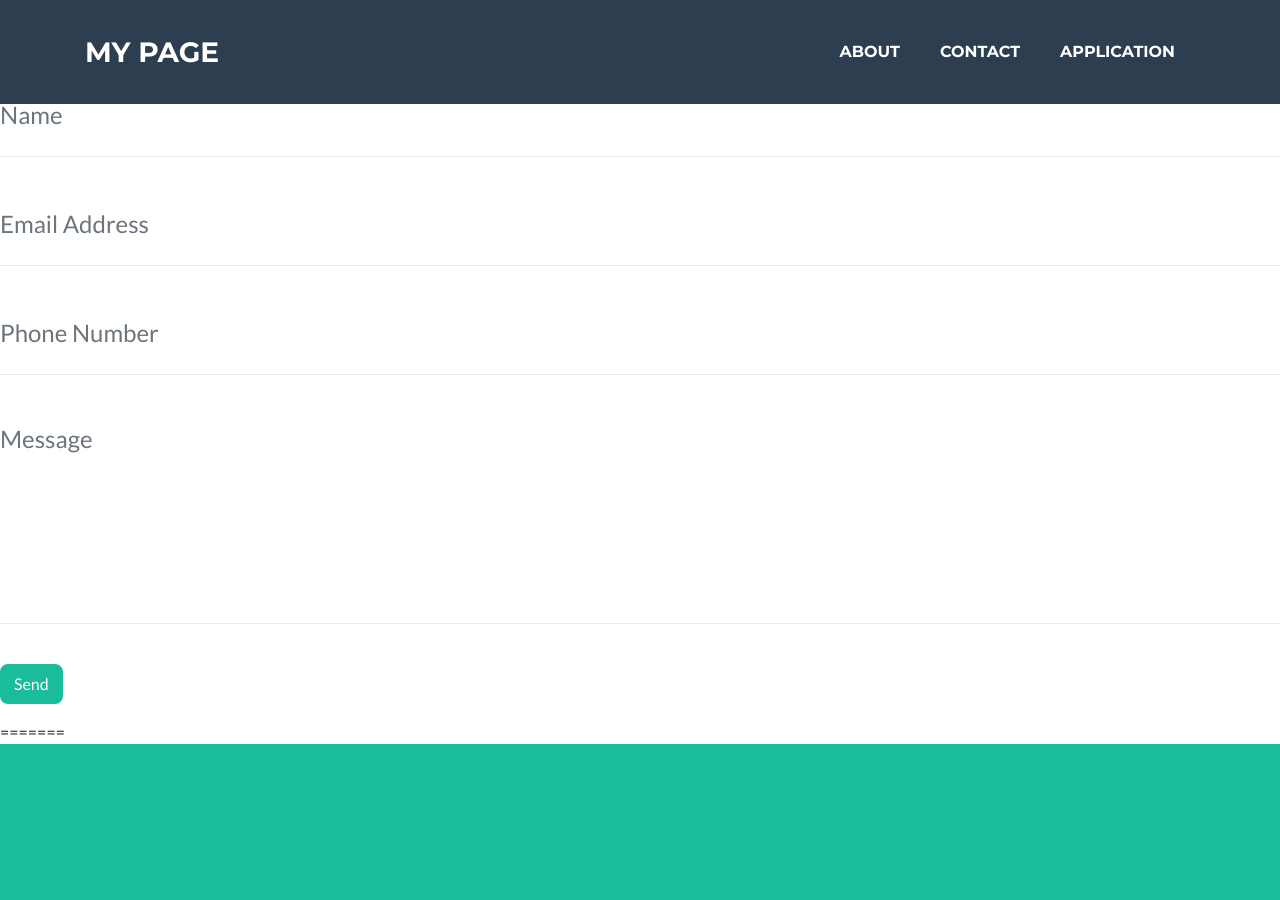
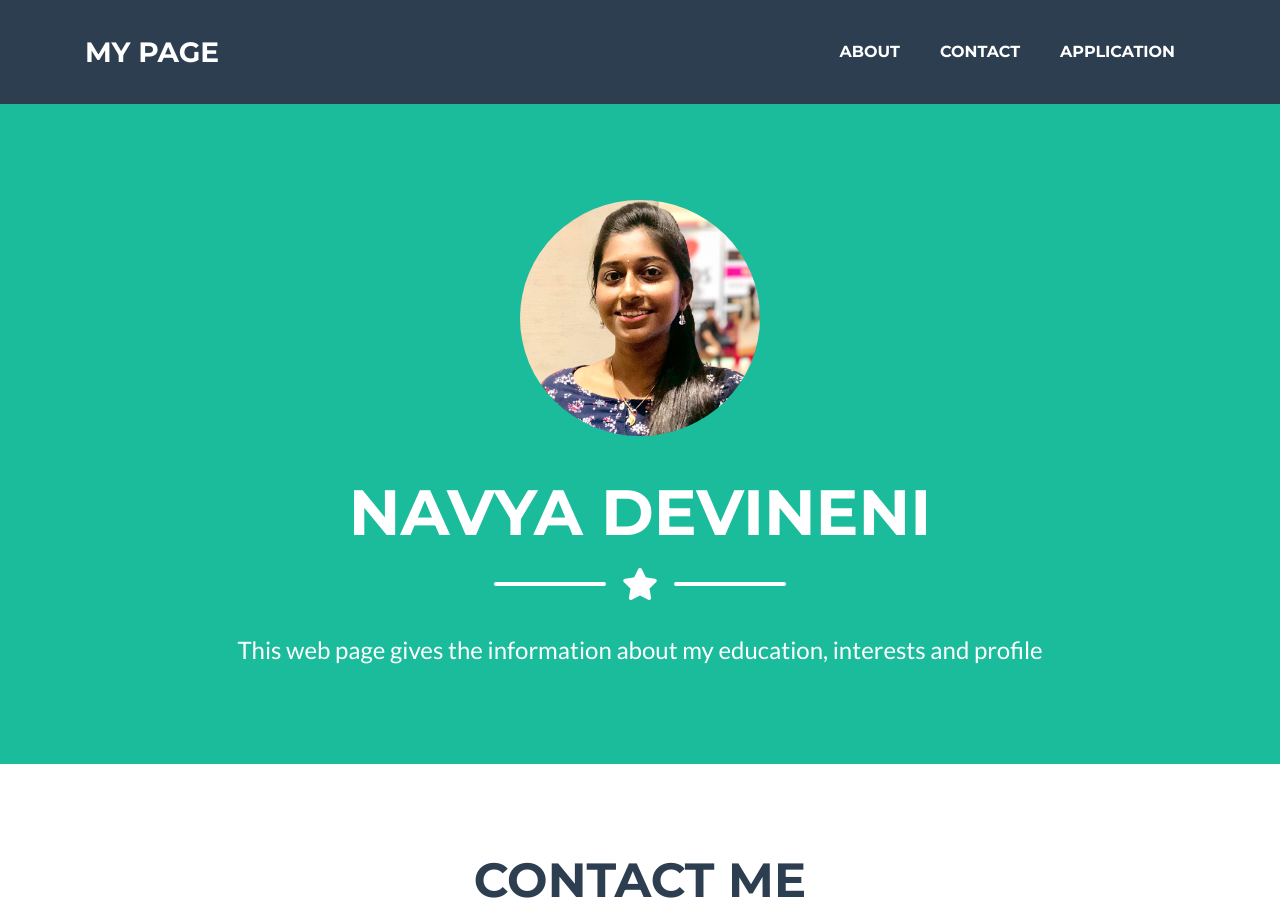
Before and after one commit to navyadevineni/about-navya, a Jekyll site: the page contact.html, which Jekyll copies as it is, in a window 1280 px wide and 900 px high. Built offline with Jekyll 4.4.1, drawn with Linux system fonts in a browser that asks for light colours; some of the changed text lies outside the part shown.

Commit message:
committed changes

```diff
--- a/contact.html
+++ b/contact.html
@@ -1,49 +1,3 @@
-<<<<<<< HEAD
----
-layout: page
-title: Contact Me
-description: Have questions? I have answers.
-background: '/img/bg-contact.jpg'
-form: true
----
-
-<p>Want to get in touch? Fill out the form below to send me a message and I will get back to you as soon as possible!</p>
-<form name="sentMessage" id="contactForm" novalidate>
-  <div class="control-group">
-    <div class="form-group floating-label-form-group controls">
-      <label>Name</label>
-      <input type="text" class="form-control" placeholder="Name" id="name" required data-validation-required-message="Please enter your name.">
-      <p class="help-block text-danger"></p>
-    </div>
-  </div>
-  <div class="control-group">
-    <div class="form-group floating-label-form-group controls">
-      <label>Email Address</label>
-      <input type="email" class="form-control" placeholder="Email Address" id="email" required data-validation-required-message="Please enter your email address.">
-      <p class="help-block text-danger"></p>
-    </div>
-  </div>
-  <div class="control-group">
-    <div class="form-group col-xs-12 floating-label-form-group controls">
-      <label>Phone Number</label>
-      <input type="tel" class="form-control" placeholder="Phone Number" id="phone" required data-validation-required-message="Please enter your phone number.">
-      <p class="help-block text-danger"></p>
-    </div>
-  </div>
-  <div class="control-group">
-    <div class="form-group floating-label-form-group controls">
-      <label>Message</label>
-      <textarea rows="5" class="form-control" placeholder="Message" id="message" required data-validation-required-message="Please enter a message."></textarea>
-      <p class="help-block text-danger"></p>
-    </div>
-  </div>
-  <br>
-  <div id="success"></div>
-  <div class="form-group">
-    <button type="submit" class="btn btn-primary" id="sendMessageButton">Send</button>
-  </div>
-</form>
-=======
 
   <!DOCTYPE html>
   <html lang="en">
```
Also changed, not shown: other parts of contact.html (+0 -1 lines), about.html (+1 -8 lines), index.html (+1 -8 lines).
